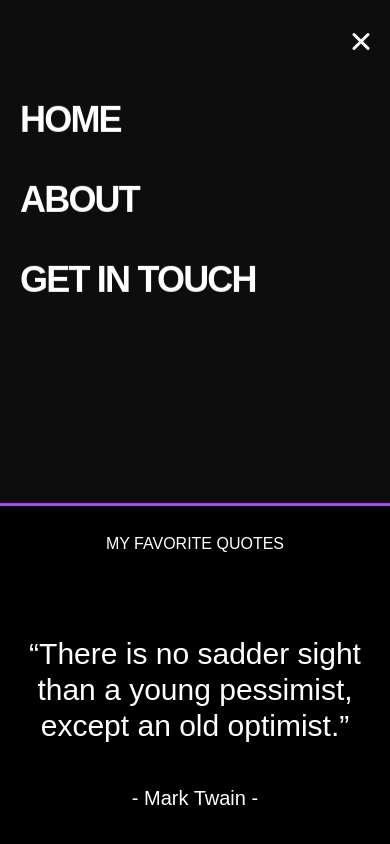
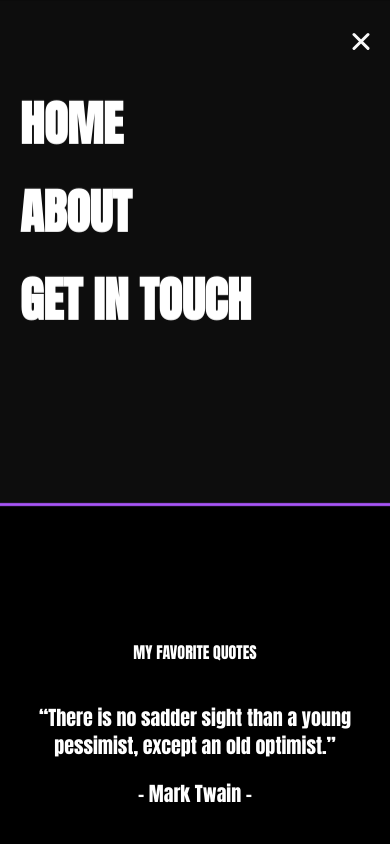
Before and after one commit to duythong1610/my-portfolio-nextjs, a Next.js app: page / in a window 390 px wide. Both pictures are taken after a click on the button 362 px from the left and 41 px from the top of the page. Shown: the top 844 px of the page. Built offline with nearby package versions, Linux system fonts and the light colour scheme.

Commit message:
change font family + setup aos library

```diff
--- a/package.json
+++ b/package.json
@@ -10,6 +10,7 @@
   },
   "dependencies": {
     "@motionone/utils": "^10.15.1",
+    "aos": "^2.3.4",
     "autoprefixer": "10.4.14",
     "eslint": "8.44.0",
     "eslint-config-next": "13.4.8",
--- a/src/app/components/FavoriteQuote.jsx
+++ b/src/app/components/FavoriteQuote.jsx
@@ -2,13 +2,15 @@ import React from "react";
 
 const FavoriteQuote = () => {
   return (
-    <div className="text-white text-center mt-32">
-      <h1 className="text-base md:text-xl font-medium mb-20">MY FAVORITE QUOTES</h1>
-      <h1 className="text-3xl md:text-5xl font-medium">
+    <div className="text-white text-center mt-60" data-aos="fade-up">
+      <h1 className="text-base md:text-xl mb-10 md:mb-20">
+        MY FAVORITE QUOTES
+      </h1>
+      <h1 className="text-xl md:text-5xl font-medium">
         “There is no sadder sight than a young pessimist, except an old
         optimist.”
       </h1>
-      <h1 className="mt-10 text-xl">- Mark Twain -</h1>
+      <h1 className="mt-5 md:mt-10 text-xl">- Mark Twain -</h1>
     </div>
   );
 };
--- a/src/app/components/Header.jsx
+++ b/src/app/components/Header.jsx
@@ -51,10 +51,10 @@ const Header = () => {
           </div>
           <div ref={scope}>
             <nav className="menu md:hidden">
-              <ul className="flex flex-col text-4xl font-black text-white gap-10 px-5">
-                <li className="-tracking-wider">HOME</li>
-                <li className="-tracking-wider">ABOUT</li>
-                <li className="-tracking-wider">
+              <ul className="flex flex-col text-5xl font-black text-white gap-10 px-5">
+                <li className="">HOME</li>
+                <li className="">ABOUT</li>
+                <li className="">
                   <Link href="/blog/hello-world ">GET IN TOUCH</Link>
                 </li>
               </ul>
--- a/src/app/components/RecentWork.jsx
+++ b/src/app/components/RecentWork.jsx
@@ -1,5 +1,5 @@
 import React from "react";
-
+import { motion } from "framer-motion";
 const RecentWork = () => {
   return (
     <div className="mt-32 text-white">
@@ -8,7 +8,7 @@ const RecentWork = () => {
         <span className="text-purple-500">PROJECTS</span>
       </div>
 
-      <div className="relative h-[50%] text-white mt-40">
+      <div data-aos="fade-up" className="relative h-[50%] text-white mt-40">
         <h1 className="font-black text-[140px] md:text-[200px] absolute z-[-1] -top-32 md:-top-44">
           01
         </h1>
@@ -24,7 +24,10 @@ const RecentWork = () => {
         </div>
       </div>
 
-      <div className="relative h-auto md:h-[50%] text-white mt-40 ">
+      <div
+        data-aos="fade-up"
+        className="relative h-auto md:h-[50%] text-white mt-40 "
+      >
         <h1 className="font-black  text-[140px] md:text-[200px] absolute z-[-1] -top-32 md:-top-44">
           02
         </h1>
@@ -40,7 +43,7 @@ const RecentWork = () => {
         </div>
       </div>
 
-      <div className="relative h-[50%] text-white mt-40 ">
+      <div data-aos="fade-up" className="relative h-[50%] text-white mt-40 ">
         <h1 className="font-black  text-[140px] md:text-[200px] absolute z-[-1] -top-32 md:-top-44">
           03
         </h1>
--- a/src/app/globals.css
+++ b/src/app/globals.css
@@ -2,11 +2,7 @@
 @tailwind components;
 @tailwind utilities;
 @import url("https://fonts.googleapis.com/css2?family=DM+Sans:wght@300;400;500;600;700;800;900&display=swap");
-
-* {
-  font-family: "DM Sans", sans-serif;
-  -webkit-tap-highlight-color: rgba(0, 0, 0, 0);
-}
+@import url("https://fonts.googleapis.com/css2?family=Anton&display=swap");
 
 ::-webkit-scrollbar {
   display: none;
--- a/src/app/layout.js
+++ b/src/app/layout.js
@@ -1,17 +1,17 @@
 import "./globals.css";
-import { Inter } from "next/font/google";
 
-const inter = Inter({ subsets: ["latin"] });
+import { Anton } from "next/font/google";
+const anton = Anton({ subsets: ["latin"], weight: "400" });
 
 export const metadata = {
-  title: "Portfolio - Duy Thông",
-  description: "Generated by create next app",
+  title: "Portfolio - Âu Duy Thông",
+  description: "Portfolio Âu Duy Thông 2023",
 };
 
 export default function RootLayout({ children }) {
   return (
     <html lang="en">
-      <body className={inter.className}>{children}</body>
+      <body className={anton.className}>{children}</body>
     </html>
   );
 }
--- a/src/app/page.js
+++ b/src/app/page.js
@@ -19,8 +19,14 @@ import RecentWork from "./components/RecentWork";
 import useMenuAnimation from "../../utils/useMenuAnimation";
 import { MenuToggle } from "./components/MenuToggle";
 import { useState } from "react";
+import AOS from "aos";
+import "aos/dist/aos.css";
+import { useEffect } from "react";
 
 export default function Home() {
+  useEffect(() => {
+    AOS.init();
+  }, []);
   function ParallaxText({ children, baseVelocity = 100 }) {
     const baseX = useMotionValue(0);
     const { scrollY } = useScroll();
@@ -98,10 +104,10 @@ export default function Home() {
                   initial={{ y: -200 }}
                   animate={{ y: 0 }}
                   transition={{ duration: "1" }}
-                  className="flex items-start text-white text-[40px] md:text-8xl font-bold"
+                  className="flex items-start text-white text-5xl md:text-9xl font-medium"
                 >
-                  <motion.h1 className="-tracking-wider">DUY&nbsp;</motion.h1>
-                  <motion.span className="-tracking-wider hover:text-purple-500 transition-all">
+                  <motion.h1>AU DUY&nbsp;</motion.h1>
+                  <motion.span className=" hover:text-purple-500 transition-all">
                     THONG
                   </motion.span>
                 </motion.div>
@@ -113,7 +119,7 @@ export default function Home() {
               transition={{ duration: "1" }}
               className="flex items-center h-auto overflow-visible relative whitespace-pre w-auto gap-3 md:gap-10 "
             >
-              <h1 className="text-base md:text-3xl  text-white">
+              <h1 className="text-base md:text-3xl text-white">
                 Personal portfolio
               </h1>
               <div className="h-[2px] bg-white flex-1"></div>
@@ -137,7 +143,7 @@ export default function Home() {
                 initial={{ y: -100 }}
                 animate={{ y: 0 }}
                 transition={{ duration: "1" }}
-                className="text-4xl md:text-8xl font-bold text-white "
+                className="text-5xl md:text-9xl font-medium text-white "
               >
                 WEB DEVELOPER
               </motion.h1>
```
Also changed, not shown: tailwind.config.js (+7 -7 lines), 1 other file (tests, documents, lock files or other folders).
